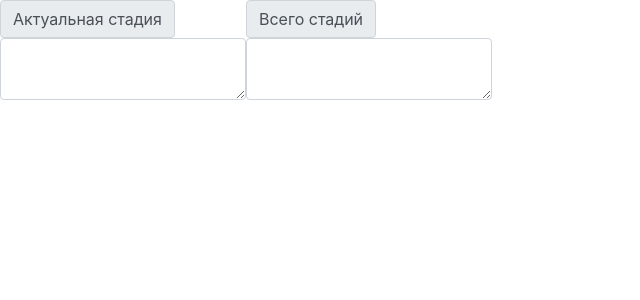
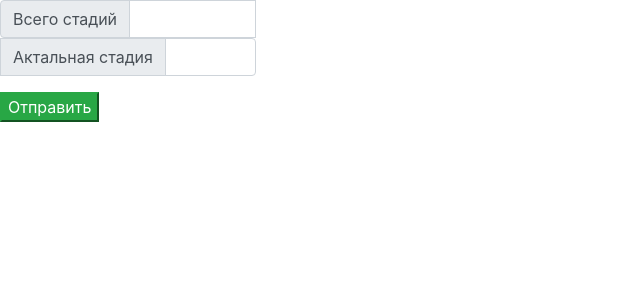
Before and after one commit to allgoodmans571/emiasadmin, a React (Create React App) app: page / in a window 1280 px wide. Shown: the top 300 px of the page, without its empty margins (0-640 px from the left). Built offline with nearby package versions, Linux system fonts and the light colour scheme.

Commit message:
stage inputs added

```diff
--- a/src/components/Stages.js
+++ b/src/components/Stages.js
@@ -1,25 +1,49 @@
-import { Fragment } from "react";
+import { Fragment, useState } from "react";
 
 
 export default function Stages(props) {
+
+    const [actualStage, setActualStage] = useState();
+
+
+    function handleStages() {
+        try {
+            console.log(document.querySelector('#actStage').value)
+        } catch (err) {
+            console.error(err);
+        }
+
+    }
+
+
     return(
-        <div className='input-group'>
+        <div>
+            <div>
+        <div className="input-group mb-3" style={{marginBottom: 0, width: '20%'}}>
+            <div className="input-group-prepend" >
+            <span className="input-group-text" id="inputGroup-sizing-default">Всего стадий</span>
+            </div>
 
-        <div>
-        <div class="input-group-prepend">
-    <span class="input-group-text">Актуальная стадия</span>
-  </div>
-  <textarea class="form-control" aria-label="With textarea"></textarea>
+            <input type="text" className="form-control" aria-label="Default" aria-describedby="inputGroup-sizing-default" style={{width: '1rem'}} />
+            <div className="input-group-prepend">
+            <span className="input-group-text" id="inputGroup-sizing-default" >Актальная стадия</span>
+            </div>
+            <input id='actStage' type="text" className="form-control" aria-label="Default" aria-describedby="inputGroup-sizing-default" />
+
+
+
         </div>
-        <div>
-        <div class="input-group-prepend">
-    <span class="input-group-text">Всего стадий</span>
-  </div>
-  <textarea class="form-control" aria-label="With textarea"></textarea>
+        <button className='btn-success'onClick={handleStages}> Отправить </button>
         </div>
 
 
+
+
+
+
+
         </div>
+
     )
 
 }
```
Also changed, not shown: src/App.js (+10 -0 lines), 1 other file (tests, documents, lock files or other folders).
